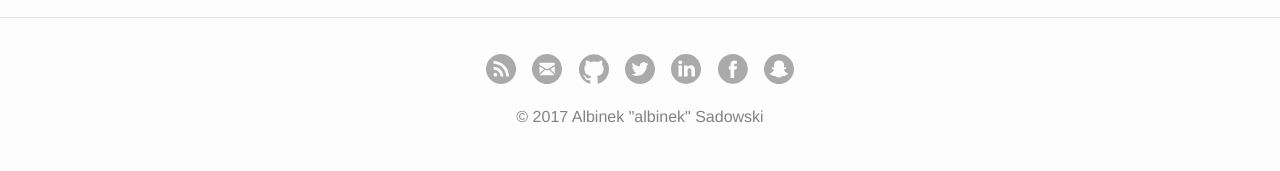
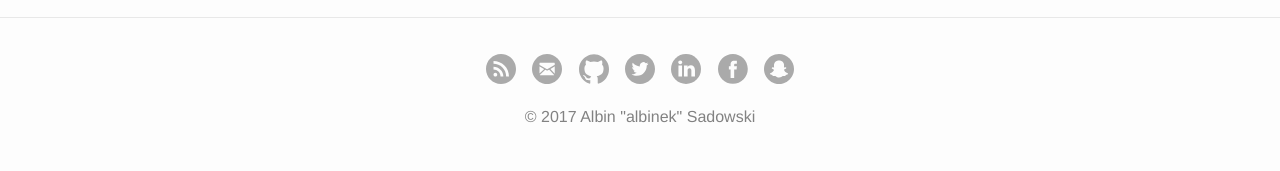
Before and after one commit to albinekcom/albinekcom.github.io, a Jekyll site: the page built from _posts/2017-04-23-hello-blog.markdown, in a window 1280 px wide. Shown: the part 1497-1668 px from the top of the page. Built offline with Jekyll 4.4.1, drawn with Linux system fonts in a browser that asks for light colours; comment, search, counter and statistics services are not loaded.

Commit message:
Fix author name and improve syntax highlighting colour

```diff
--- a/_config.yml
+++ b/_config.yml
@@ -3,7 +3,7 @@
 year: 2017
 
 author:
-  name: "Albinek &quot;albinek&quot; Sadowski"
+  name: "Albin &quot;albinek&quot; Sadowski"
   email: "albinek@albinek.com"
   url: "http://albinek.com"
 
--- a/_sass/minima/_base.scss
+++ b/_sass/minima/_base.scss
@@ -144,7 +144,7 @@
   @include relative-font-size(0.9375);
   border: 1px solid $grey-color-light;
   border-radius: 3px;
-  background-color: #f5f5f5;
+  background-color: #FBFBFB;
 }
 
 code {
```
